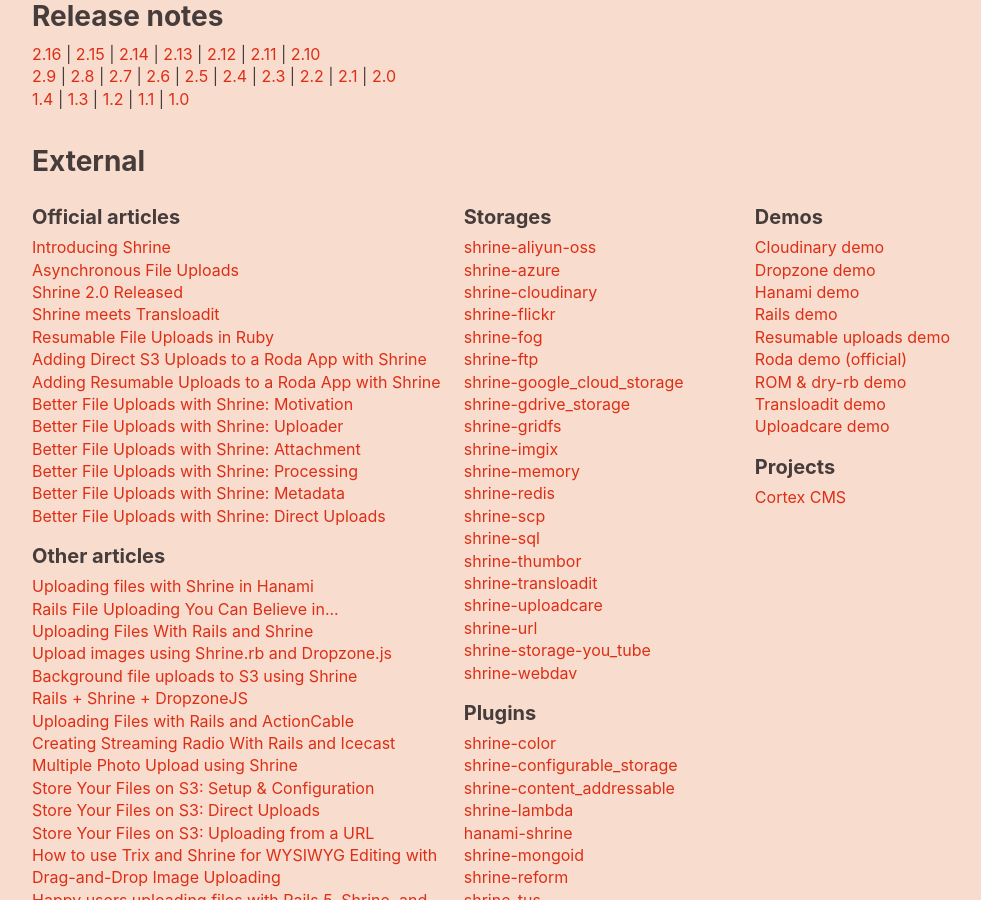
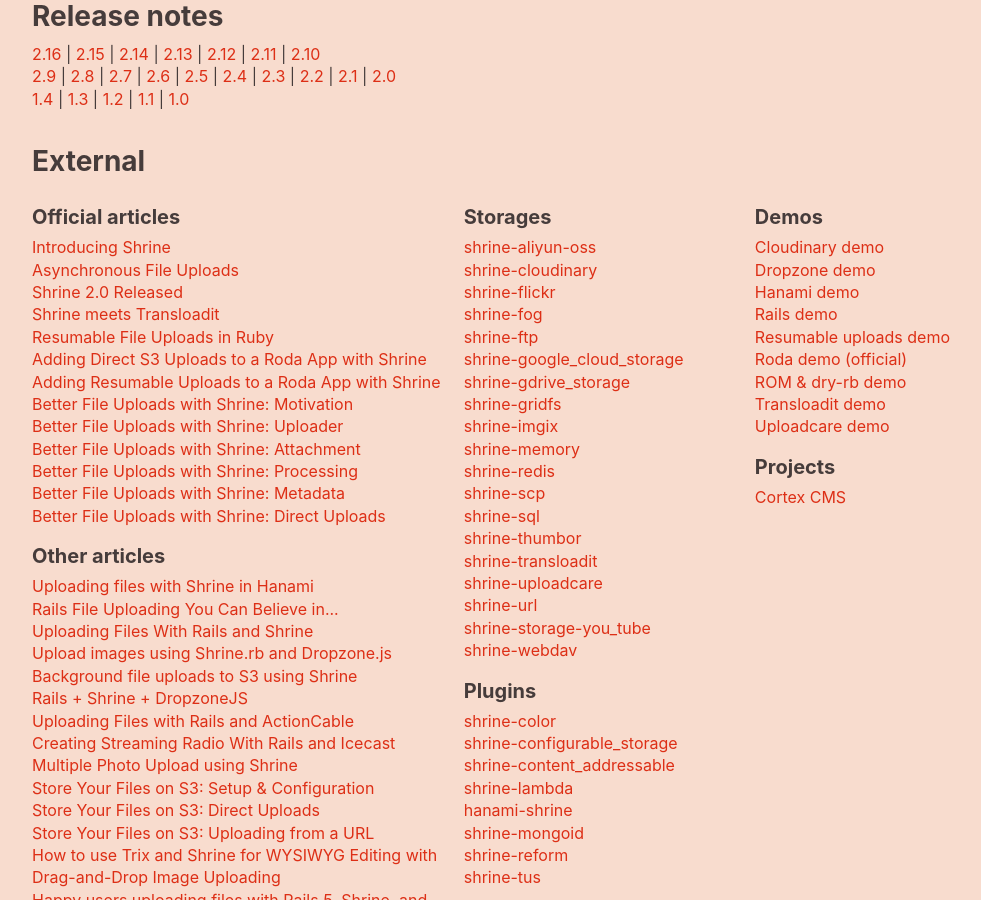
Before and after one commit to avinashcodeer/Romenics, a Jekyll site: the page built from www/index.html, in a window 1280 px wide and 900 px high, scrolled down 2019 px. Shown: the whole window, without its empty margins (106-1087 px from the left). Built offline with Jekyll 4.4.1, drawn with Linux system fonts in a browser that asks for light colours; emoji names are drawn with the system emoji font.

Commit message:
Remove shrine-azure from the website
Apparently it's an incomplete attempt that was discontinued.

```diff
--- a/www/_data/external.yml
+++ b/www/_data/external.yml
@@ -129,9 +129,6 @@
       -
         name: shrine-aliyun-oss
         url: https://github.com/zillou/shrine-aliyun-oss
-      -
-        name: shrine-azure
-        url: https://github.com/cortexinsight/shrine-azure
       -
         name: shrine-cloudinary
         url: https://github.com/shrinerb/shrine-cloudinary
```
